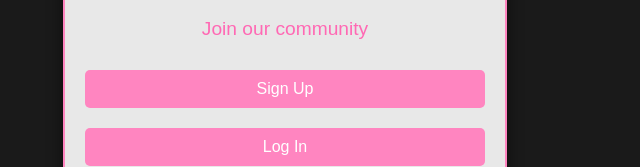
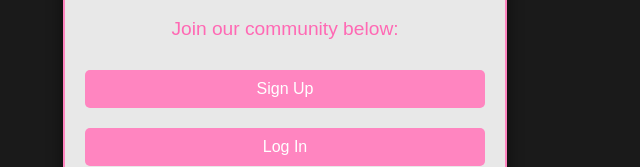
Before and after one commit to Hemme2607/DIS-projekt-2024, a plain HTML site: page public/html/welcome.html in a window 1280 px wide. Shown: the part 448-615 px from the top of the page, 355-995 px from the left. Drawn offline with Linux system fonts and the light colour scheme.

Commit message:
Update welcome.html

```diff
--- a/public/html/welcome.html
+++ b/public/html/welcome.html
@@ -15,7 +15,7 @@
         />
       </div>
       <h1>Welcome to Joe & The Juice</h1>
-      <p>Join our community</p>
+      <p>Join our community below:</p>
       <div class="buttons">
         <button onclick="window.location.href='signup.html'">Sign Up</button>
         <button onclick="window.location.href='login.html'">Log In</button>
```
